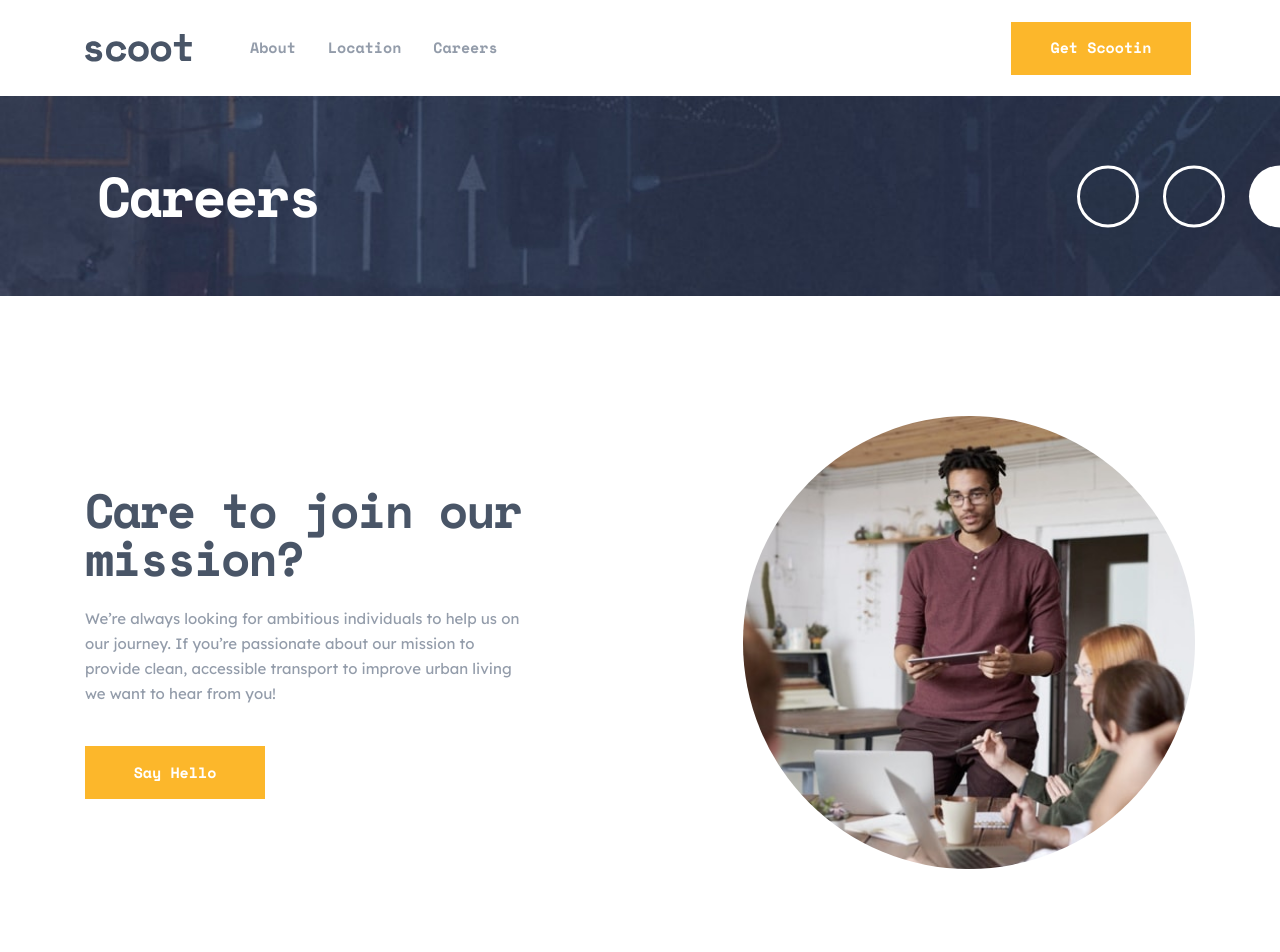
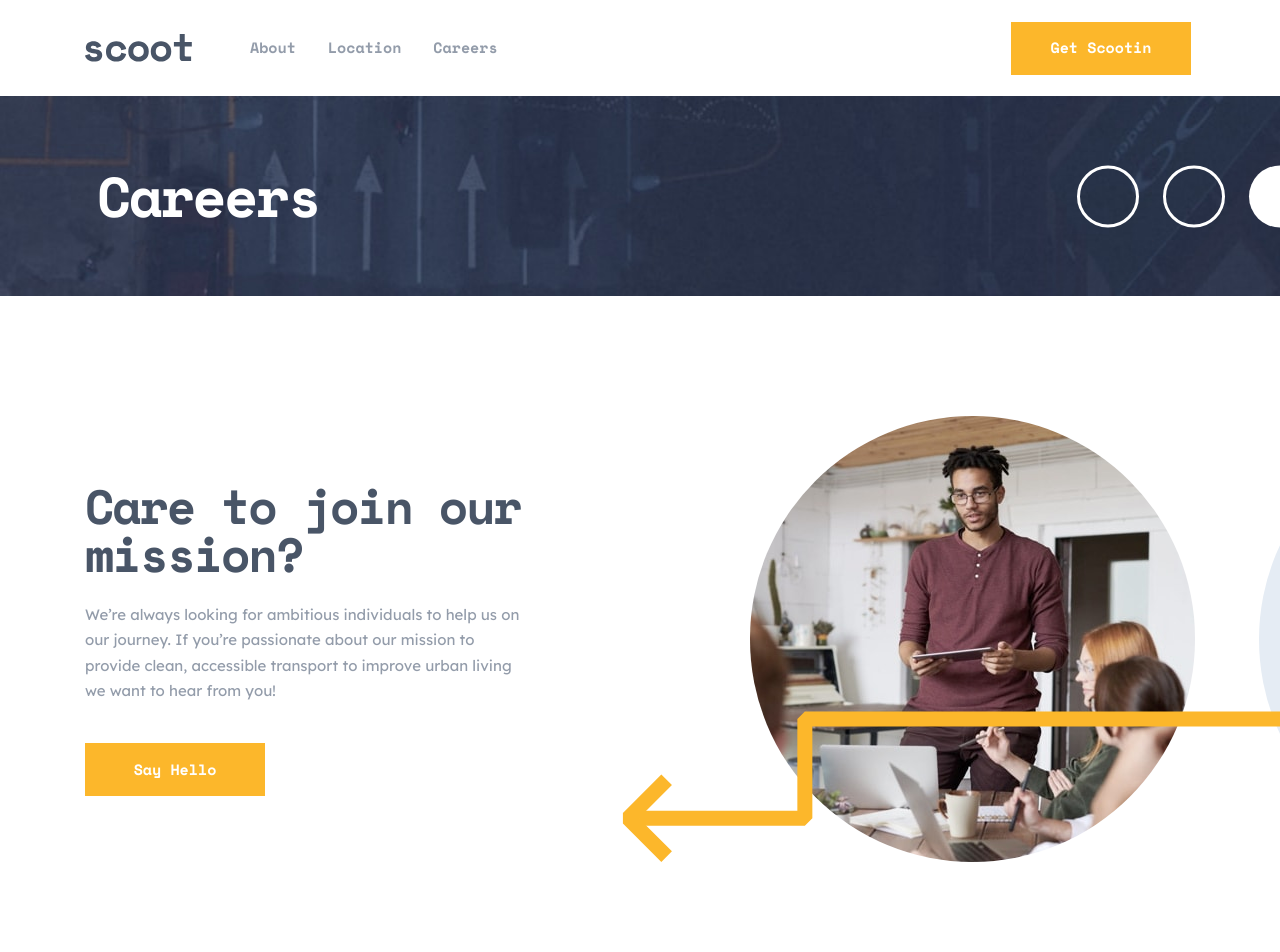
Before and after one commit to miguelzaga/scoot-multi-page-website, a React (Vite) app: page /careers in a window 1280 px wide. Shown: the top 952 px of the page. Built offline with nearby package versions, Linux system fonts and the light colour scheme.

Commit message:
added arrow to Careers and added transitions to links

```diff
--- a/src/components/Careers.jsx
+++ b/src/components/Careers.jsx
@@ -3,6 +3,9 @@ import ValuesList from "./ValuesList.jsx";
 import heroMobile from "/src/assets/images/careers-locations-hero-mobile.jpg";
 import heroTablet from "/src/assets/images/careers-locations-hero-tablet.jpg";
 import heroDesktop from "/src/assets/images/careers-locations-hero-desktop.jpg";
+import joinUs from "/src/assets/images/join-us.jpg";
+import leftDownwardArrow from "/src/assets/patterns/left-downward-arrow.svg";
+import circle from "/src/assets/patterns/circle.svg";
 
 const careerPostings = [
   { job: "General Manager", location: "Jakarta, Indonesia" },
@@ -15,7 +18,7 @@ const careerPostings = [
 
 function Careers() {
   return (
-    <main>
+    <main className="overflow-x-clip">
       <Title
         name="Careers"
         imgMobile={heroMobile}
@@ -24,11 +27,23 @@ function Careers() {
       />
       <section className="mx-auto box-content max-w-desktop px-8 pb-[120px] pt-[72px] md:pt-36 lg:pt-[120px]">
         <div className="flex flex-col items-center justify-between gap-14 md:gap-16 lg:flex-row-reverse">
-          <img
-            className="w-full max-w-[452px] rounded-full"
-            src="/src/assets/images/join-us.jpg"
-            alt="Guy standing in a meeting holding a tablet"
-          />
+          <div className="relative max-w-fit max-lg:mx-auto">
+            <img
+              className="w-full max-w-[452px] rounded-full"
+              src={joinUs}
+              alt="Guy standing in a meeting holding a tablet"
+            />
+            <img
+              className="absolute bottom-0 z-10 max-w-none max-[370px]:max-w-96 lg:-left-32"
+              src={leftDownwardArrow}
+              alt=""
+            />
+            <img
+              className="absolute bottom-0 left-full z-0 ml-16 hidden max-w-none md:block"
+              src={circle}
+              alt=""
+            />
+          </div>
           <div className="max-w-[573px] text-center lg:max-w-[445px] lg:text-left">
             <h2 className="mb-8 font-mono text-3.5xl font-bold tracking-tighter text-darkNavy md:mb-10 md:text-5xl lg:mb-6">
               Care to join our mission?
--- a/src/index.css
+++ b/src/index.css
@@ -9,13 +9,13 @@
 
   a:hover,
   a:focus-visible {
-    @apply text-yellow;
+    @apply text-yellow transition-all ease-in-out;
   }
 }
 
 @layer components {
   .button {
-    @apply h-[53px] w-[180px] border-[3px] border-yellow bg-yellow font-mono font-bold text-white hover:bg-transparent hover:text-yellow;
+    @apply h-[53px] w-[180px] border-[3px] border-yellow bg-yellow font-mono font-bold text-white transition-all ease-in-out hover:bg-transparent hover:text-yellow;
   }
 
   /* Custom marker */
```
